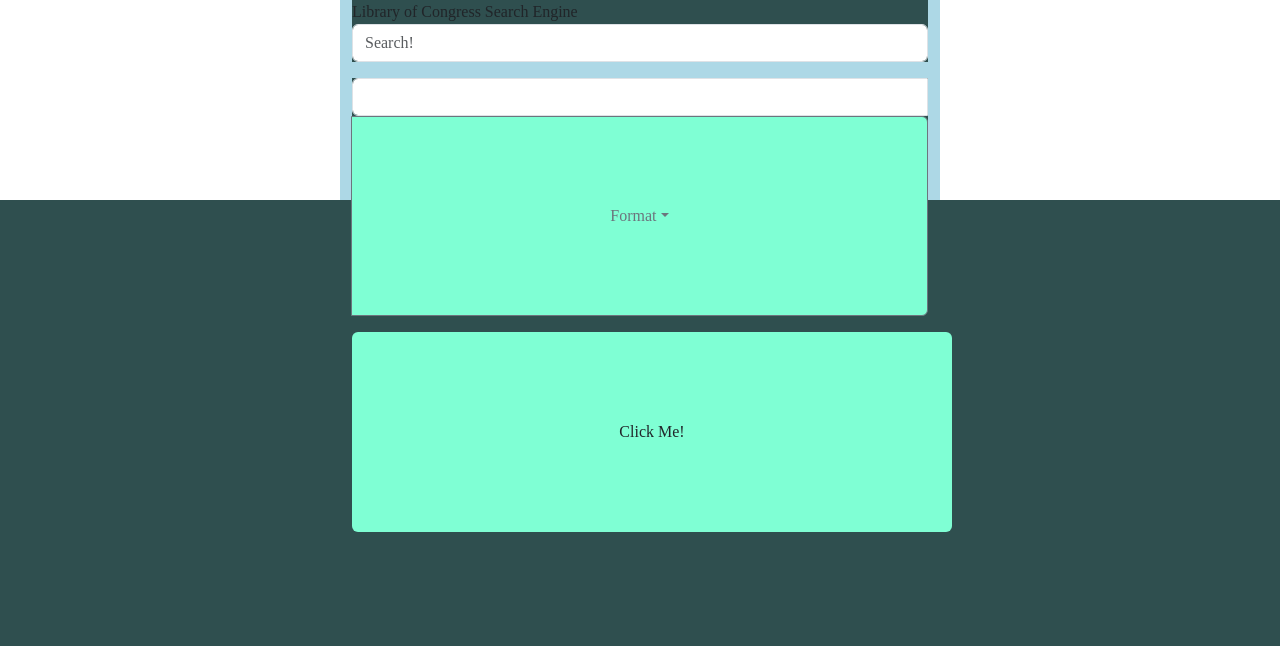
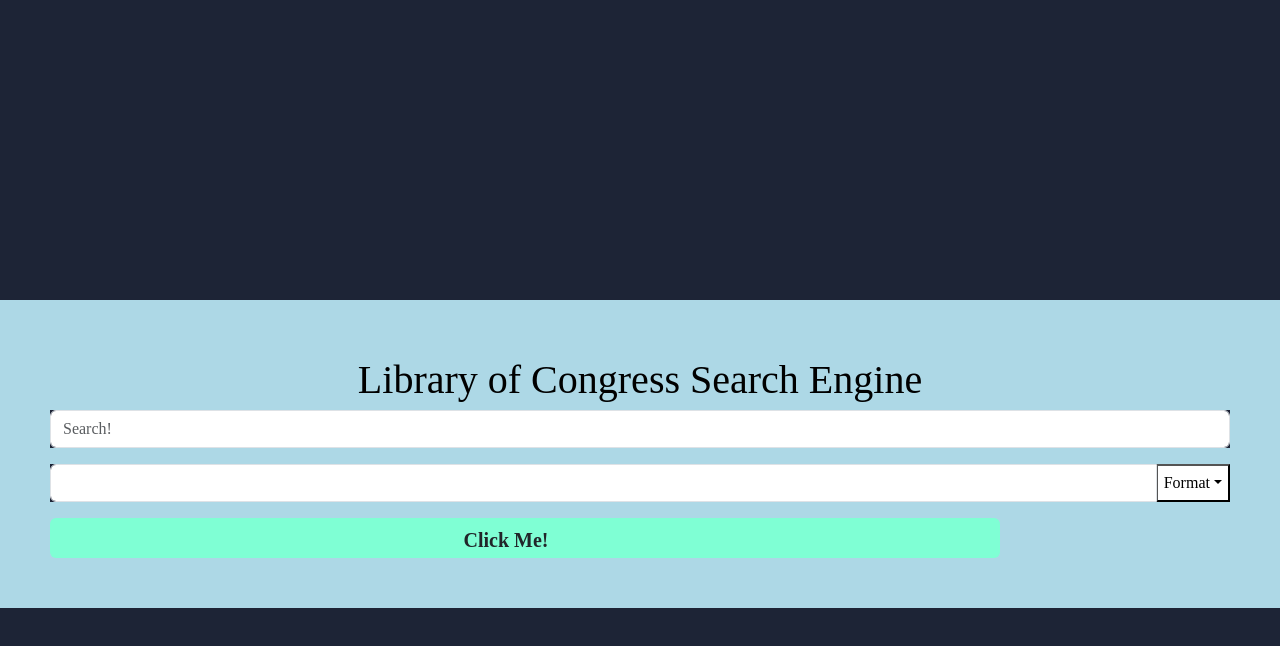
Before and after one commit to patricketienne777/example-project, a plain HTML site: page index.html in a window 1280 px wide. Drawn offline with nearby package versions, Linux system fonts and the light colour scheme.

Commit message:
supa stylin

```diff
--- a/index.html
+++ b/index.html
@@ -11,8 +11,9 @@
 </head>
 
 <body>
-    <div class="container">
-        <header>Library of Congress Search Engine</header>
+    <div id="spacer"></div>
+    <div class="box">
+        <header id="head">Library of Congress Search Engine</header>
         <div class="input-group mb-3" id="search">
             <input type="text" class="form-control" placeholder="Search!" aria-label="Search!"
                 aria-describedby="button-addon2">
@@ -20,7 +21,7 @@
         </div>
         <div class="input-group mb-3">
             <input type="text" class="form-control" aria-label="Text input with dropdown button">
-            <button class="btn btn-outline-secondary dropdown-toggle" type="button" data-bs-toggle="dropdown"
+            <button class="btn2 btn-outline-secondary dropdown-toggle" type="button" data-bs-toggle="dropdown"
                 aria-expanded="false">Format</button>
             <ul class="dropdown-menu dropdown-menu-end">
                 <li><a class="dropdown-item" href="#">Manuscripts</a></li>
--- a/style.css
+++ b/style.css
@@ -1,21 +1,36 @@
 *{
-    background-color:darkslategrey;
+    background-color:rgb(29, 36, 54);
     font-family: 'Times New Roman', Times, serif;
 }
 
-.container{
-    background-color:lightblue;
-    height: 200px;
-    width: 600px;
-    align-items: center;
+#spacer{
+    height: 300px;
 }
 
-/* #search{
+.box{
+    background-color:lightblue;
+    align-items: center;
+    color: azure;
+    padding: 50px;
+}
 
-} */
+#head{
+    background-color: lightblue;
+    color: black;
+    font-size: 40px;
+    text-align: center;
+}
+
 
 .btn{
     background-color: aquamarine;
-    height: 200px;
-    width: 600px;
+    height: 40px;
+    width: 950px;
+    padding-right: 50px;
+    font-size: 20px;
+    font-weight: bold;
 }
+
+.btn2{
+    background-color: white;
+}
```
